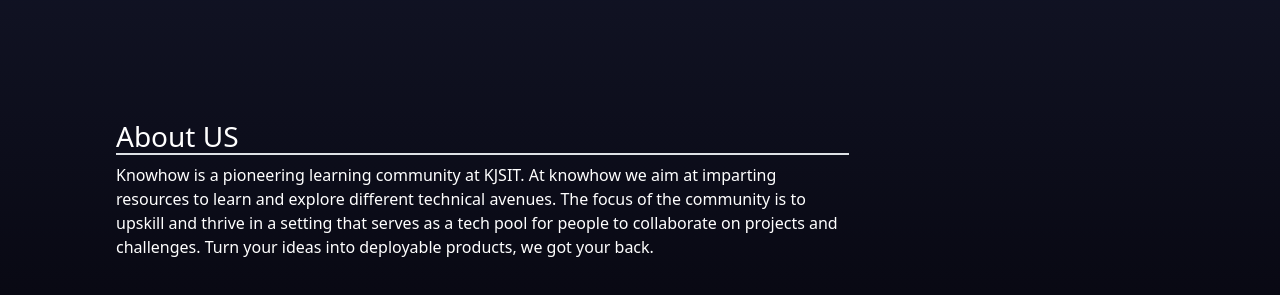
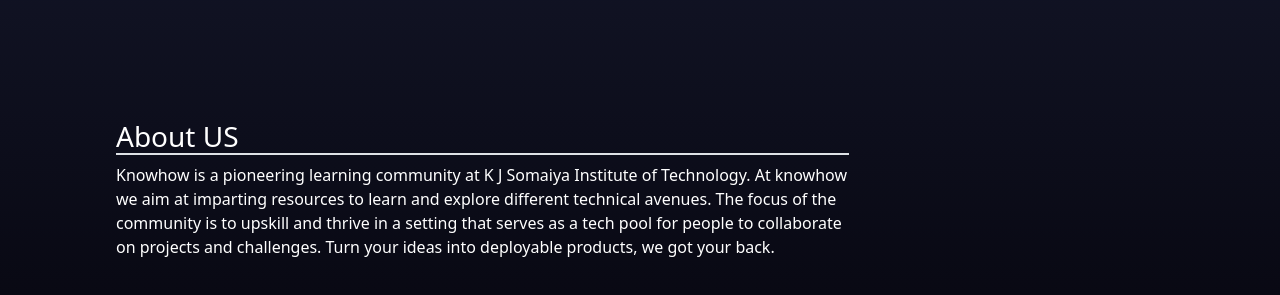
Before and after one commit to s4ds-kjsit/website, a plain HTML site: page community/index.html in a window 1280 px wide. Shown: the part 715-1010 px from the top of the page. Drawn offline with nearby package versions, Linux system fonts and the light colour scheme.

Commit message:
Add college name

```diff
--- a/community/index.html
+++ b/community/index.html
@@ -158,10 +158,13 @@
         <div class="border"></div>
       </h3>
       <p class="text">
-        Knowhow is a pioneering learning community at KJSIT. At knowhow we aim at imparting resources to learn and
-        explore different technical avenues. The focus of the community is to upskill and thrive in a setting that
-        serves as a tech pool for people to collaborate on projects and challenges. Turn your ideas into deployable
-        products, we got your back.
+        Knowhow is a pioneering learning community at K J Somaiya
+        Institute of Technology. At knowhow we aim at imparting
+        resources to learn and explore different technical avenues. The
+        focus of the community is to upskill and thrive in a setting
+        that serves as a tech pool for people to collaborate on projects
+        and challenges. Turn your ideas into deployable products,
+        we got your back.
       </p>
     </div>
   </section>
```
